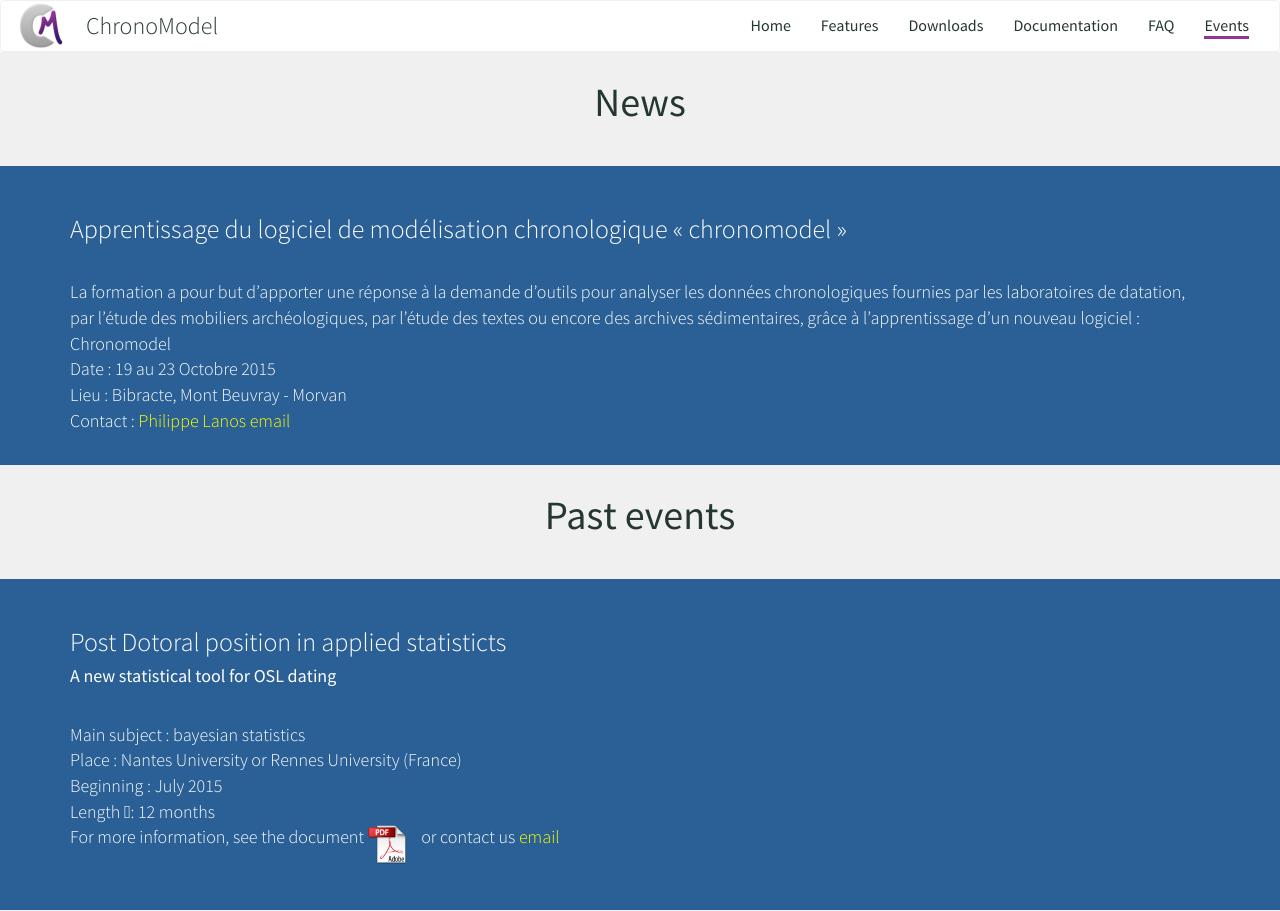
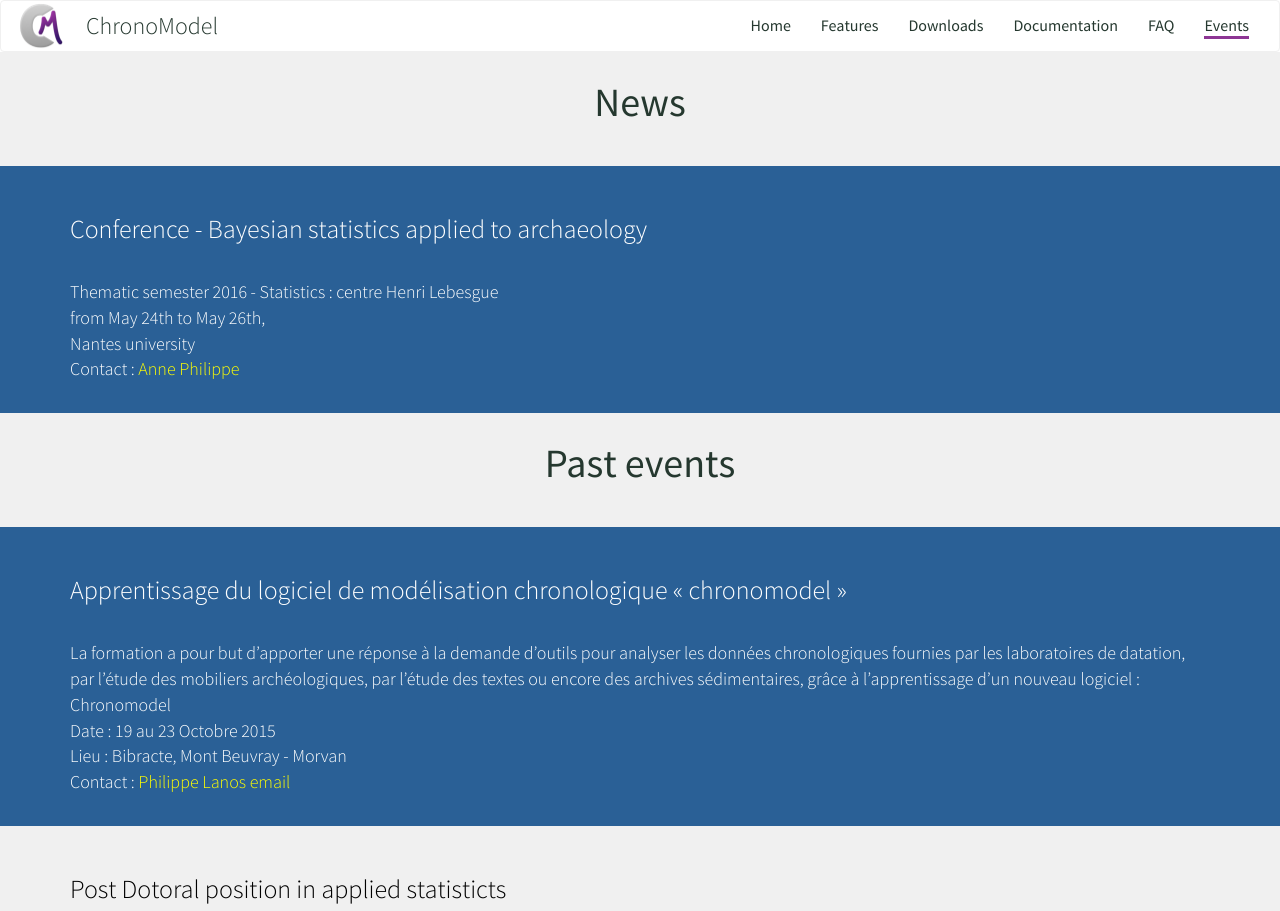
Before and after one commit to Chronomodel/website, a PHP site: page /chronomodel/event in a window 1280 px wide. Shown: the top 911 px of the page. Run offline with PHP 8.4, Linux system fonts and the light colour scheme.

Commit message:
event
conf nantes 2016

```diff
--- a/partials/event.php
+++ b/partials/event.php
@@ -5,6 +5,22 @@
             <h1>News  </h1>
         </div>
     </div>
+
+    <div id="home-events" class="slide home1">
+        <div class="container">
+                    <h3>  Conference - Bayesian statistics applied to archaeology </h3>
+                <br> Thematic semester 2016 - Statistics : centre Henri Lebesgue
+                <br>  from May 24th to May 26th, <br> Nantes university
+                <br>  Contact :  <a href="mailto:anne.philippe@univ-nantes.fr"> Anne Philippe </a>
+        </div>
+    </div>
+
+
+   <div class="slide slide-intro">
+        <div class="container">
+            <h1>Past events </h1>
+        </div>
+   </div>
 
     <div id="home-events" class="slide home1">
         <div class="container">
@@ -18,13 +34,7 @@
     </div>
 
 
-   <div class="slide slide-intro">
-        <div class="container">
-            <h1>Past events </h1>
-        </div>
-   </div>
-
-   <div id="home-events" class="slide home1">
+   <div id="home-events" class="slide home2">
        <div class="container">
            <h3>Post Dotoral position in applied statisticts</h3>
            <h4> A new statistical tool for OSL dating </h4>
@@ -38,7 +48,7 @@
        </div>
    </div>
 
-   <div id="home-events" class="slide home2">
+   <div id="home-events" class="slide home1">
        <div class="container">
            <div class="row">
                <div class="col-sm-6">
```
